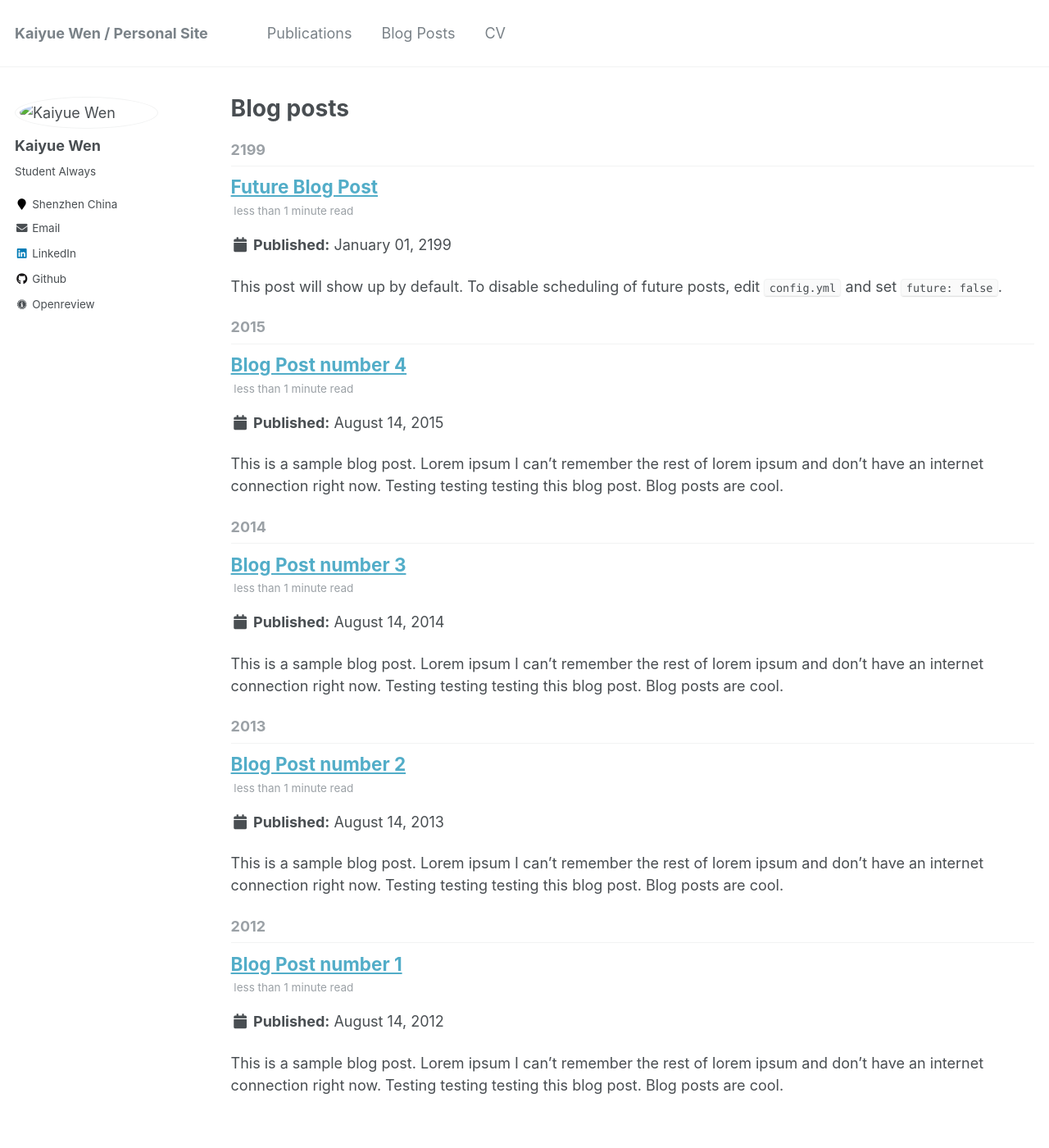
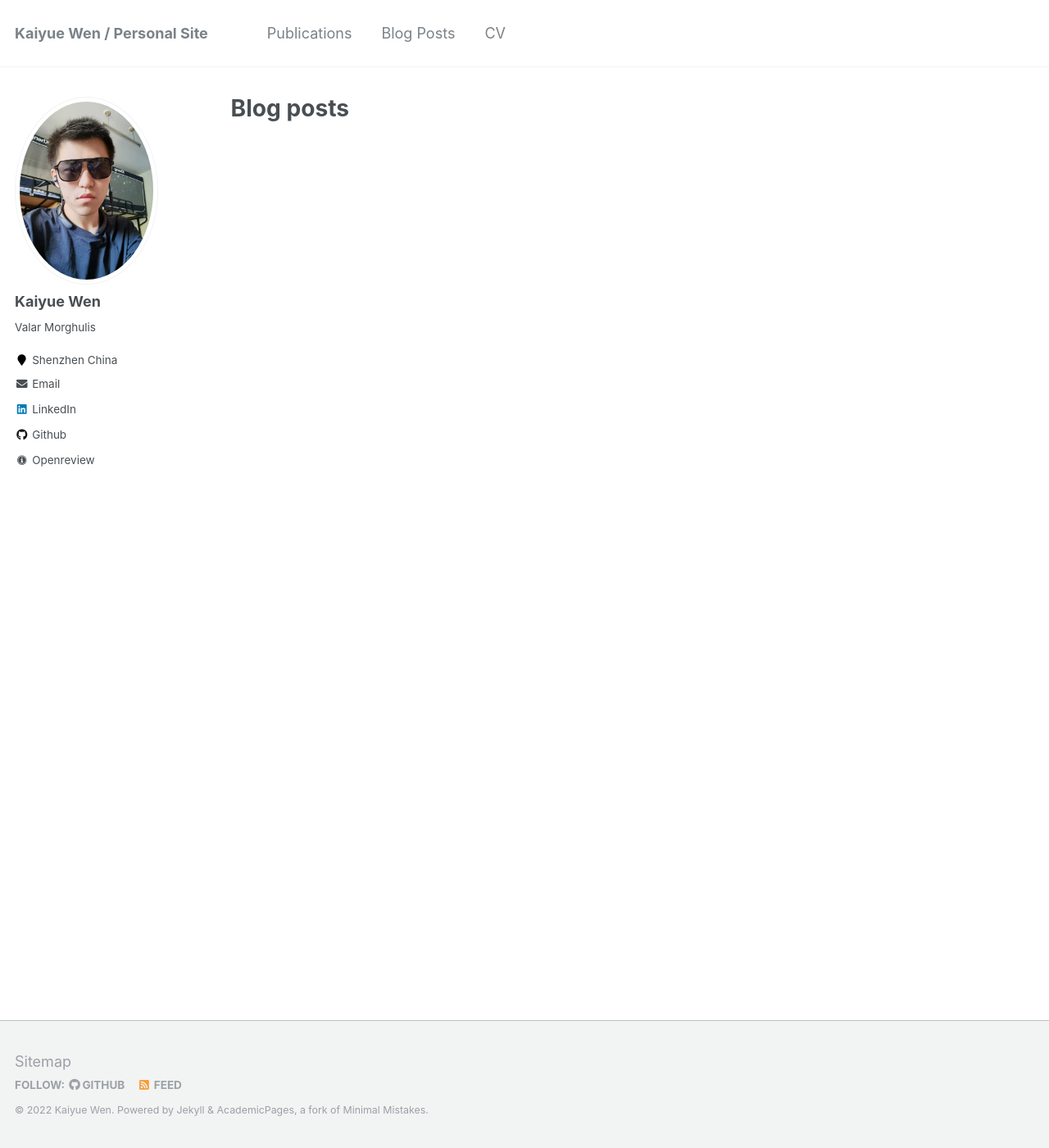
Before and after one commit to WhenWen/WhenWen.github.io, a Jekyll site: the page built from _pages/year-archive.html, in a window 1280 px wide and 1400 px high. Shown: the whole window at 82% size. Built offline with Jekyll 4.4.1, drawn with Linux system fonts in a browser that asks for light colours; some web fonts are replaced.

Commit message:
almost-done

```diff
--- a/_config.yml
+++ b/_config.yml
@@ -81,8 +81,8 @@ analytics:
 # Site Author
 author:
   name             : "Kaiyue Wen"
-  avatar           : "images/profile.png"
-  bio              : "Student Always"
+  avatar           : "profile.png"
+  bio              : "Valar Morghulis"
   location         : "Shenzhen China"
   employer         :
   pubmed           :
--- a/_posts/2012-08-14-blog-post-1.md
+++ /dev/null
@@ -1,20 +0,0 @@
----
-title: 'Blog Post number 1'
-date: 2012-08-14
-permalink: /posts/2012/08/blog-post-1/
-tags:
-  - cool posts
-  - category1
-  - category2
----
-
-This is a sample blog post. Lorem ipsum I can't remember the rest of lorem ipsum and don't have an internet connection right now. Testing testing testing this blog post. Blog posts are cool.
-
-Headings are cool
-======
-
-You can have many headings
-======
-
-Aren't headings cool?
-------
--- a/_posts/2013-08-14-blog-post-2.md
+++ /dev/null
@@ -1,20 +0,0 @@
----
-title: 'Blog Post number 2'
-date: 2013-08-14
-permalink: /posts/2013/08/blog-post-2/
-tags:
-  - cool posts
-  - category1
-  - category2
----
-
-This is a sample blog post. Lorem ipsum I can't remember the rest of lorem ipsum and don't have an internet connection right now. Testing testing testing this blog post. Blog posts are cool.
-
-Headings are cool
-======
-
-You can have many headings
-======
-
-Aren't headings cool?
-------
--- a/_posts/2014-08-14-blog-post-3.md
+++ /dev/null
@@ -1,20 +0,0 @@
----
-title: 'Blog Post number 3'
-date: 2014-08-14
-permalink: /posts/2014/08/blog-post-3/
-tags:
-  - cool posts
-  - category1
-  - category2
----
-
-This is a sample blog post. Lorem ipsum I can't remember the rest of lorem ipsum and don't have an internet connection right now. Testing testing testing this blog post. Blog posts are cool.
-
-Headings are cool
-======
-
-You can have many headings
-======
-
-Aren't headings cool?
-------
--- a/_posts/2199-01-01-future-post.md
+++ /dev/null
@@ -1,11 +0,0 @@
----
-title: 'Future Blog Post'
-date: 2199-01-01
-permalink: /posts/2012/08/blog-post-4/
-tags:
-  - cool posts
-  - category1
-  - category2
----
-
-This post will show up by default. To disable scheduling of future posts, edit `config.yml` and set `future: false`.
```
Also changed, not shown: _pages/about.md (+2 -0 lines), _posts/2015-08-14-blog-post-4.md (deleted, +0 -20 lines), _publications/2009-10-01-paper-title-number-1.md (deleted, +0 -15 lines), _publications/2010-10-01-paper-title-number-2.md (deleted, +0 -15 lines), _publications/2015-10-01-paper-title-number-3.md (deleted, +0 -15 lines).
